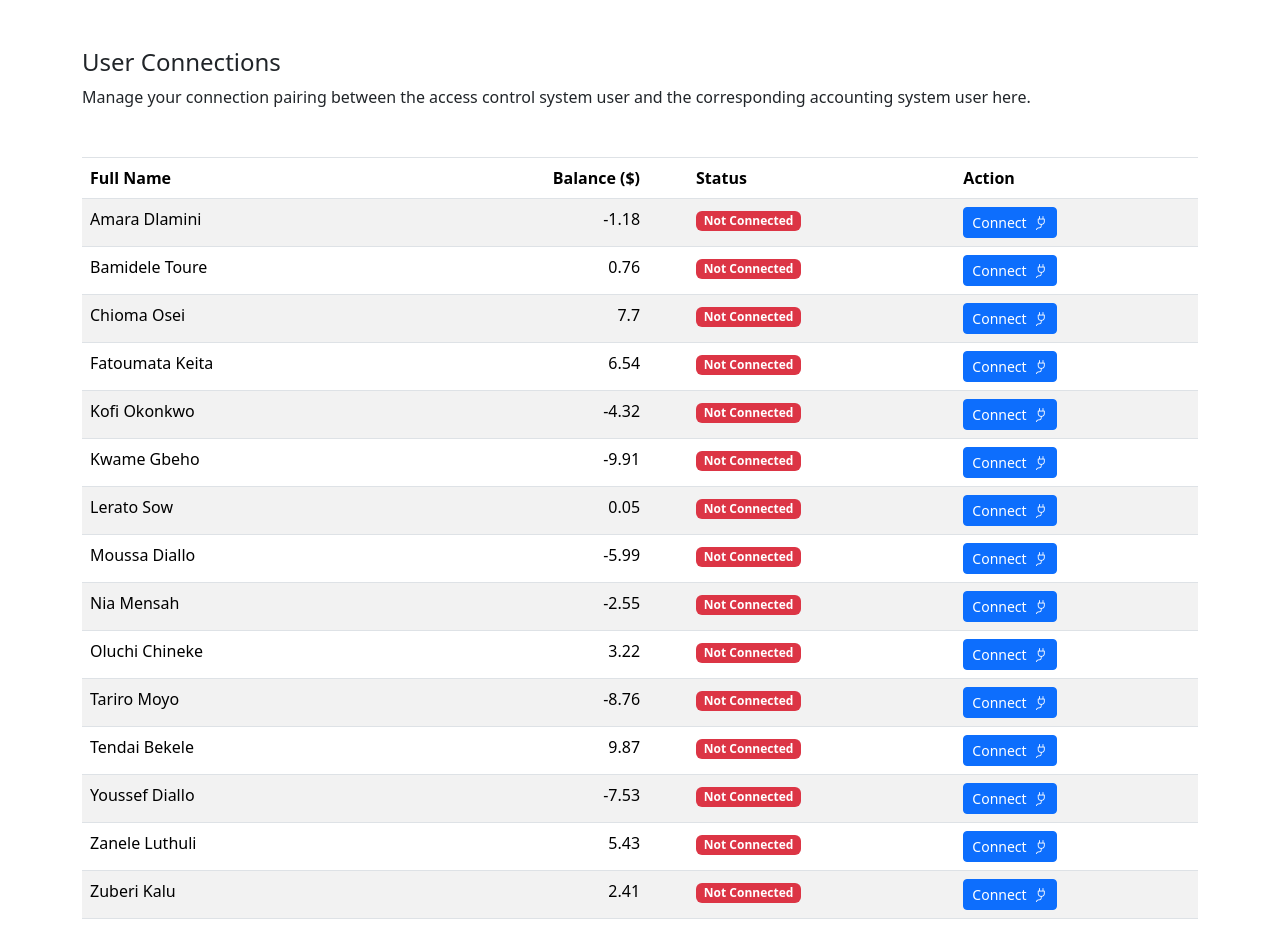
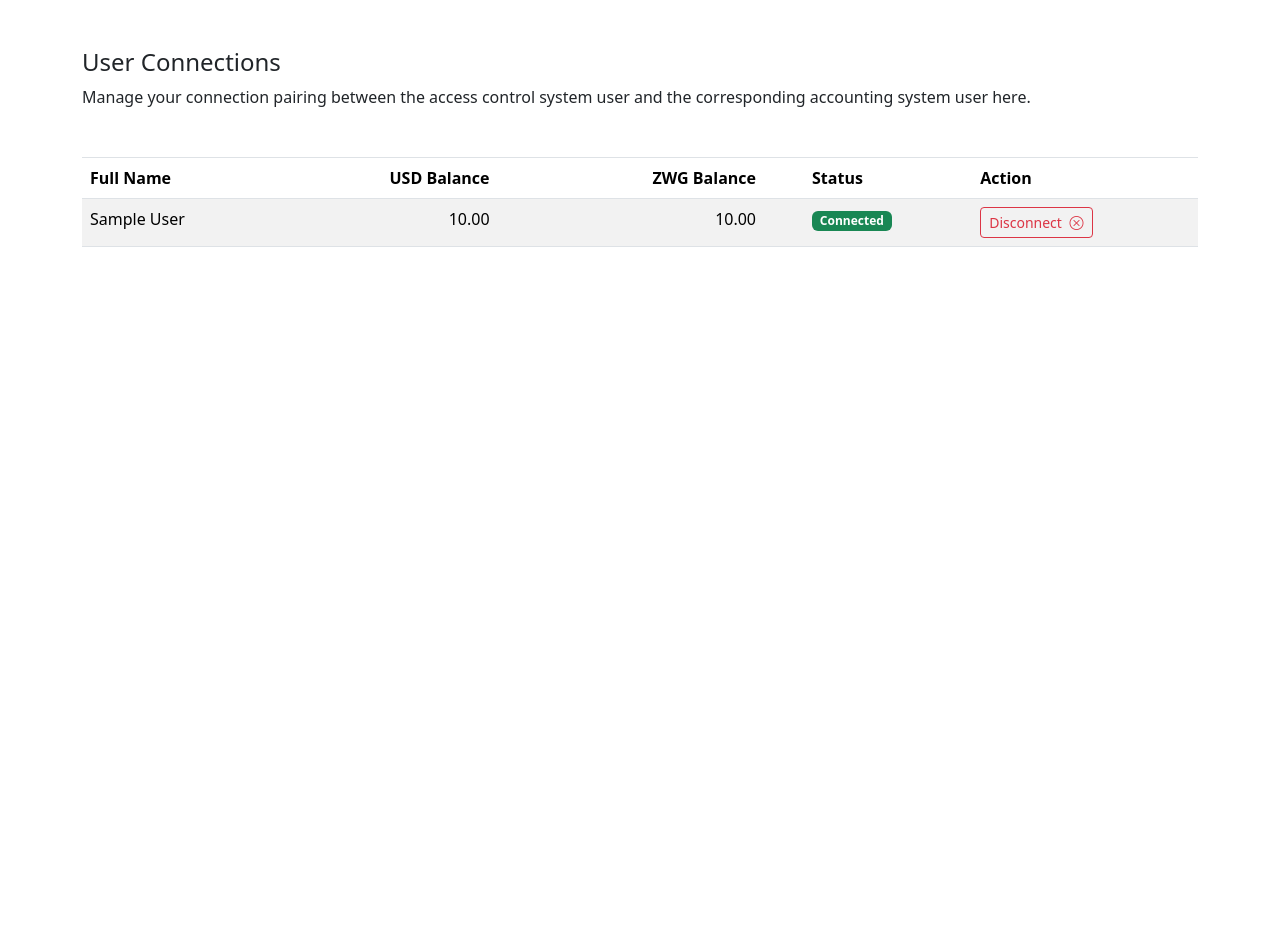
Before and after one commit to tntery/django-access-backend, a Django app: page / in a window 1280 px wide. Shown: the part 86-1021 px from the top of the page. After the commit the page ends 333 px from the top, so only its background shows below. Run offline with Django 5.2, Linux system fonts and the light colour scheme; data comes from the database, SQL or seed files in the repository; tables that the repository leaves empty hold one stand-in row (values such as "Sample post").

Commit message:
Refactor account mapping and access event log models; update views and templates for user balance display and API enhancements

```diff
--- a/access/templates/access/mapping_list.html
+++ b/access/templates/access/mapping_list.html
@@ -20,7 +20,8 @@
         <thead>
         <tr>
             <th>Full Name</th>
-            <th class="text-end pe-5 ps-0">Balance ($)</th>
+            <th class="text-end pe-5 ps-0">USD Balance</th>
+            <th class="text-end pe-5 ps-0">ZWG Balance</th>
             <th>Status</th>
             <th>Action</th>
         </tr>
@@ -28,10 +29,11 @@
         <tbody>
         {% for u in users %}
         <tr data-palladium-id="{{ u.account_user_id }}" data-full-name="{{ u.full_name }}">
-            <td>{{ u.full_name }}</td>
-            <td class="text-end pe-5 ps-0">{{ u.balance }}</td>
+            <td>{{ u.get_full_name }}</td>
+            <td class="text-end pe-5 ps-0">{{ u.usd_balance }}</td>
+            <td class="text-end pe-5 ps-0">{{ u.zwg_balance }}</td>
             <td>
-            {% if u.connected %}
+            {% if u.device_access_id %}
                 <span class="badge bg-success">Connected</span>
             {% else %}
                 <span class="badge bg-danger">Not Connected</span>
@@ -40,7 +42,7 @@
             <span id="pendingBadge-{{ u.account_user_id }}" class="badge bg-warning d-none">Pending Connection</span>
             </td>
             <td>
-            {% if u.connected %}
+            {% if u.device_access_id %}
                 <button class="btn btn-sm btn-outline-danger" onclick="openUnmapModal(this)">
                     Disconnect
                     <i class="bi bi-x-circle ms-1"></i>
@@ -52,6 +54,10 @@
                 </button>
             {% endif %}
             </td>
+        </tr>
+        {% empty %}
+        <tr>
+            <td colspan="5" class="text-center">No users found.</td>
         </tr>
         {% endfor %}
         </tbody>
--- a/access/urls.py
+++ b/access/urls.py
@@ -7,6 +7,6 @@ urlpatterns = [
 
     path('api/access', access_event_view, name='access_event'),
     path('api/modal-state', set_modal_state_view, name='set_modal_state'),
-    path('api/mappings/<str:account_user_id>', api_account_mapping_view, name='api_account_mapping_view_pending'),
+    path('api/mappings/<str:filter_name>', api_account_mapping_view, name='api_account_mapping_view_pending'),
     path('api/mappings', api_account_mapping_view, name='api_account_mapping_view'),
 ]
--- a/access/views.py
+++ b/access/views.py
@@ -1,5 +1,9 @@
 import json
 import sqlite3
+import environ
+import requests
+from requests.exceptions import RequestException, HTTPError
+from http import HTTPStatus
 from contextlib import closing
 from pathlib import Path
 
@@ -11,6 +15,10 @@ from .models import AccessEventLog, AccountMapping, PendingAccountMapping, Mappi
 from .forms import SettingForm
 
 EXTERNAL_ACCOUNTING_DB_NAME = 'external_accounting.sqlite3'
+
+env = environ.Env()
+environ.Env.read_env()
+EXTERNAL_ACCOUNTING_URL = env('PALADIUM_API_URL')
 
 
 def _log_access_event(device_access_id, access_status, mapping=None):
@@ -153,39 +161,47 @@ def account_mapping_list_view(request):
 
     # User data is read from the mock external accounting SQLite DB and merged with current mapping state.
     # TODO : Add filtering and pagination as needed for real implementation when pulling from actual database with potentially large number of users.
-    return render(request, "access/mapping_list.html", {"users": get_test_users()})
+
+    user_list = AccountMapping.objects.all().order_by('-last_name', '-first_name')
+    last_updated = AccountMapping.objects.order_by('-last_updated_at').first()
+    print(f"Last updated mapping: {last_updated}")  # Debug log to verify mapping
+    print(f"User list for mapping view: {user_list}")  # Debug log to verify user list
+    return render(request, "access/mapping_list.html", {"users": user_list, "last_updated": last_updated.last_updated_at if last_updated else "-"})
 
 
 @csrf_exempt
-def api_account_mapping_view(request, account_user_id=None):
-    """API endpoint to return list of mappings based on account_user_id filter (e.g. pending)"""
+def api_account_mapping_view(request, filter_name=None):
+    """API endpoint to return list of mappings based on filter_name (e.g. pending, update) or to create/update/delete mapping based on request method and filter_name (e.g. account_user_id for delete)"""
     match request.method:
         case "GET":
-            return handle_get_pending_mapping(request, account_user_id)
+            return handle_get_mappings(request, filter_name)
         case "POST":
-            return handle_create_mapping(request)
+            return handle_create_mapping(request, filter_name)
         case "DELETE":
-            return handle_delete_mapping(request, account_user_id)
+            return handle_delete_mapping(request, filter_name)
         case _:
-            return JsonResponse({"error": "Invalid request method"}, status=405)
+            return JsonResponse({"error": "Invalid request method"}, status=HTTPStatus.METHOD_NOT_ALLOWED)
 
 
-def handle_get_pending_mapping(request, account_user_id=None):
-    """Handle GET request to return pending mapping or all mappings based on account_user_id filter"""
-    if account_user_id is None:
-        # return message that account_user_id filter is required for GET requests
-        return JsonResponse({"error": "account_user_id filter is required for GET request"}, status=400)
+def handle_get_mappings(request, filter_name=None):
+    """Handle GET request to return pending mapping or all mappings based on filter_name"""
+    if filter_name is None:
+        # return message that filter_name is required for GET requests
+        return JsonResponse({"error": "filter_name is required for GET request"}, status=HTTPStatus.BAD_REQUEST)
     else:
-        if account_user_id == "pending":
+        if filter_name == "pending":
             temp = PendingAccountMapping.objects.first()
-            return JsonResponse({"device_access_id": temp.device_access_id if temp else None})
+            return JsonResponse({"device_access_id": temp.device_access_id if temp else None}, status=HTTPStatus.OK)
         else:
             # return message that only pending filter is supported for GET requests
-            return JsonResponse({"error": "Invalid filter for GET request. Only 'pending' is supported."}, status=400)
+            return JsonResponse({"error": "Invalid filter for GET request. Only 'pending' is supported."}, status=HTTPStatus.BAD_REQUEST)
 
 
-def handle_create_mapping(request):
+def handle_create_mapping(request, filter_name=None):
     """Handle POST request to create/update mapping between access control user and accounting system user"""
+    if filter_name == "update":
+        return fetch_external_users()  # Trigger fetch from external system to update user data before updating mapping
+
     try:
         data = json.loads(request.body)
         print("JSON data:", data)  # Debug log
@@ -195,27 +211,61 @@ def handle_create_mapping(request):
         print("Extracted data:", device_access_id, account_user_id)  # Debug log
 
         if AccountMapping.objects.filter(device_access_id=device_access_id).exists():
-            return JsonResponse({"error": "This device's Access ID is already mapped to another account"}, status=400)
+            return JsonResponse({"error": "This device's Access ID is already mapped to another account"}, status=HTTPStatus.BAD_REQUEST)
 
         AccountMapping.objects.update_or_create( account_user_id=account_user_id, defaults={"device_access_id": device_access_id})
         PendingAccountMapping.objects.all().delete()
-        return JsonResponse({"status": "created"}, status=201)
+        return JsonResponse({"status": "created"}, status=HTTPStatus.CREATED)
     except json.JSONDecodeError:
-        return JsonResponse({'error': 'Invalid JSON'}, status=400)
+        return JsonResponse({'error': 'Invalid JSON'}, status=HTTPStatus.BAD_REQUEST)
 
 
-def handle_delete_mapping(request, account_user_id=None):
+def handle_delete_mapping(request, filter_name=None):
     """Handle DELETE request to remove mapping between access control user and accounting system user (set device_access_id to null for the given account_user_id)"""
-    if account_user_id is None:
-        return JsonResponse({"error": "account_user_id filter is required for DELETE request"}, status=400)
+    if filter_name is None:
+        return JsonResponse({"error": "account_user_id is required for DELETE request"}, status=HTTPStatus.BAD_REQUEST)
 
-    mapping = AccountMapping.objects.filter(account_user_id=account_user_id).first()
+    mapping = AccountMapping.objects.filter(account_user_id=filter_name).first()
     if not mapping:
-        return JsonResponse({"error": "No mapping found for that account user."}, status=404)
+        return JsonResponse({"error": "No mapping found for that account user."}, status=HTTPStatus.NOT_FOUND)
 
     mapping.device_access_id = None
     mapping.save()
-    return JsonResponse({"status": "unmapped"}, status=200)
+    return JsonResponse({"status": "unmapped"}, status=HTTPStatus.NO_CONTENT)
+
+
+def fetch_external_users():
+    """API endpoint to fetch users from the external accounting system and update the AccountMapping table with any new users or updated user info (e.g. balance)"""
+
+    try:
+        r = requests.get(f'{EXTERNAL_ACCOUNTING_URL}/api/UserData/get-data', timeout=15)
+        r.raise_for_status()
+        users = r.json()
+        print(f"Fetched {len(users)} users from external accounting system:", users)  # Debug log to verify response from external system
+
+        # update database with any new users from the external system that are not already in the AccountMapping table
+        AccountMapping.objects.bulk_create(
+            [
+                AccountMapping(
+                    account_user_id=str(user.get('cardId')), # Assuming cardId is the unique identifier for the user in the external system
+                    first_name=user.get('firstName', ''),
+                    last_name=user.get('lastName', ''),
+                    usd_balance=user.get('usdBalance', -9999999.00),
+                    zwg_balance=user.get('zwdBalance', -9999999.00),
+                ) for user in users
+            ],
+            update_conflicts=True,
+            unique_fields=['account_user_id',],
+            update_fields=['first_name', 'last_name', 'usd_balance', 'zwg_balance']
+        )
+
+        return JsonResponse({"status": "external users updated"}, status=HTTPStatus.OK)
+    except HTTPError as e:
+        print("HTTP error occurred while fetching users from external accounting system:", e)  # Debug log for HTTP errors
+        return JsonResponse({"error": "Failed to fetch users from external accounting system due to HTTP error"}, status=HTTPStatus.BAD_GATEWAY)
+    except RequestException as e:
+        print("Error fetching users from external accounting system:", e)  # Debug log for error handling
+        return JsonResponse({"error": "Failed to fetch users from external accounting system"}, status=HTTPStatus.INTERNAL_SERVER_ERROR)
 
 
 @csrf_exempt
@@ -232,9 +282,9 @@ def set_modal_state_view(request):
             if state == "closed":
                 PendingAccountMapping.objects.all().delete()
 
-            return JsonResponse({"status": "created"} , status=201)
+            return JsonResponse({"status": "created"} , status=HTTPStatus.CREATED)
 
         except json.JSONDecodeError:
-            return JsonResponse({'error': 'Invalid JSON'}, status=400)
+            return JsonResponse({'error': 'Invalid JSON'}, status=HTTPStatus.BAD_REQUEST)
     else:
-        return JsonResponse({"error": "Invalid request method"}, status=405)
+        return JsonResponse({"error": "Invalid request method"}, status=HTTPStatus.METHOD_NOT_ALLOWED)
```
Also changed, not shown: access/models.py (+21 -4 lines), access/migrations/0005_remove_accesseventlog_account_user_id_and_more.py (added).
